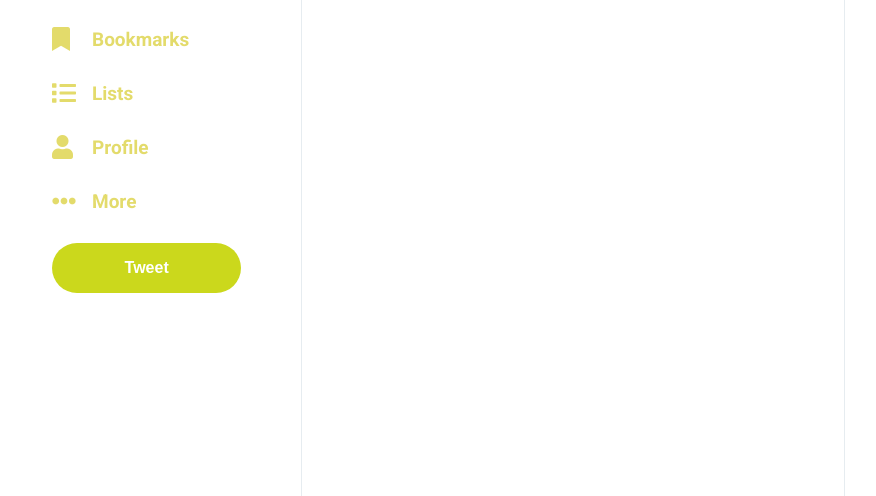
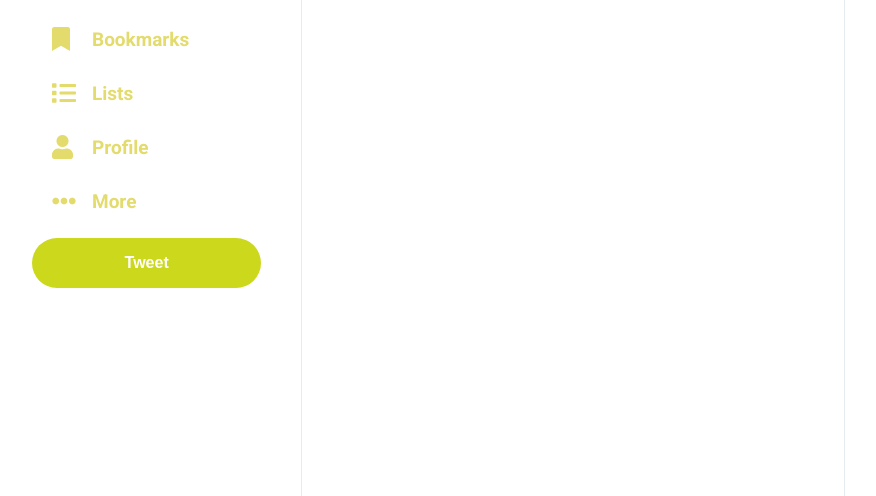
Before and after one commit to victrolles/Website-GameHive, a PHP site: page / in a window 1280 px wide. Shown: the part 304-800 px from the top of the page, without its empty margins (8-884 px from the left). Run offline with PHP 8.4, Linux system fonts and the light colour scheme; data that the repository does not hold is empty.

Commit message:
Update left-sidebar.php

```diff
--- a/left-sidebar.php
+++ b/left-sidebar.php
@@ -9,6 +9,6 @@
     <li><i class="fa fa-list"></i><span>Lists</span></li>
     <li><i class="fa fa-user"></i><span>Profile</span></li>
     <li><i class="fa fa-ellipsis-h"></i><span>More</span></li>
-    <li style="padding: 10px 40px:"><button class="sidebar__tweet">Tweet</button></li>
+    <li style="padding: 10px 40px"><button class="sidebar__tweet">Tweet</button></li>
     </ul>
 </div>
```
